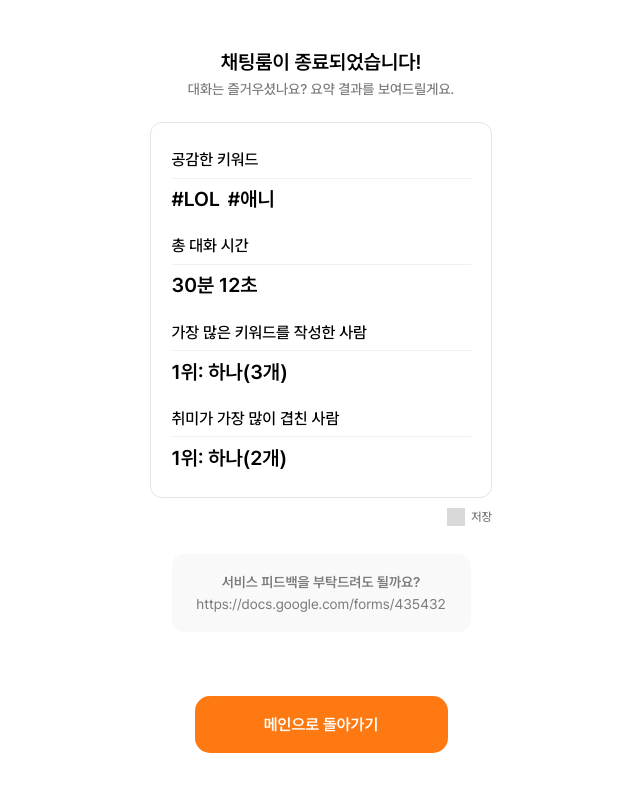
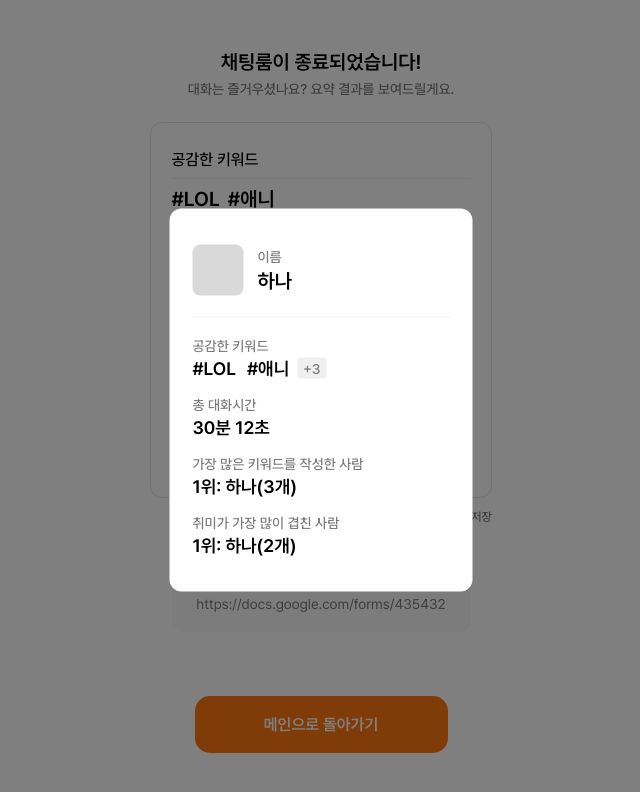
Before and after one commit to IT-s-Time-6Team/FE, a React (Vite) app: page /chatRoom/exit in a window 1280 px wide. Shown: the top 792 px of the page, without its empty margins (319-959 px from the left). Built offline with nearby package versions, Linux system fonts and the light colour scheme.

Commit message:
feat: 채팅 요약 결과 모달 생성

```diff
--- /dev/null
+++ b/src/components/chatRoomExit/SummaryModal.tsx
@@ -0,0 +1,141 @@
+import styled from '@emotion/styled';
+const SummaryModal = () => {
+  return (
+    <Mask>
+      <ModalBody>
+        <ProfileContainer>
+          <ProfileImage />
+          <ProfileTextContainer>
+            <Label>이름</Label>
+            <Name>하나</Name>
+          </ProfileTextContainer>
+        </ProfileContainer>
+        <Divider />
+        <InfoContainer>
+          <KeywordContainer>
+            <Label>공감한 키워드</Label>
+            <KeywordList>
+              <KeywordWrapper>
+                <Keyword>#LOL</Keyword>
+                <Keyword>#애니</Keyword>
+              </KeywordWrapper>
+              <MoreKeywords>+3</MoreKeywords>
+            </KeywordList>
+          </KeywordContainer>
+          <KeywordContainer>
+            <Label>총 대화시간</Label>
+            <Keyword>30분 12초</Keyword>
+          </KeywordContainer>
+          <KeywordContainer>
+            <Label>가장 많은 키워드를 작성한 사람</Label>
+            <Keyword>1위: 하나(3개)</Keyword>
+          </KeywordContainer>
+          <KeywordContainer>
+            <Label>취미가 가장 많이 겹친 사람</Label>
+            <Keyword>1위: 하나(2개)</Keyword>
+          </KeywordContainer>
+        </InfoContainer>
+      </ModalBody>
+    </Mask>
+  );
+};
+export default SummaryModal;
+const Mask = styled.div`
+  position: fixed;
+  top: 0;
+  left: 0;
+  width: 100%;
+  height: 100%;
+  background: rgba(0, 0, 0, 0.5);
+`;
+const ModalBody = styled.div`
+  width: 303px;
+  height: 383px;
+  border-radius: 12px;
+  background: #fff;
+  position: fixed;
+  top: 50%;
+  left: 50%;
+  transform: translate(-50%, -50%);
+  padding: 36px 23px;
+  display: flex;
+  flex-direction: column;
+  justify-content: space-between;
+`;
+const ProfileContainer = styled.div`
+  display: flex;
+  gap: 14px;
+  align-items: center;
+`;
+
+const ProfileImage = styled.div`
+  width: 51px;
+  height: 51px;
+  background-color: #d9d9d9;
+  border-radius: 8px;
+`;
+
+const ProfileTextContainer = styled.div`
+  display: flex;
+  flex-direction: column;
+  gap: 4px;
+`;
+
+const Label = styled.p`
+  font-size: 14px;
+  color: #7c7c7c;
+  font-weight: 500;
+`;
+
+const Name = styled.p`
+  font-size: 20px;
+  font-weight: 600;
+`;
+
+const InfoContainer = styled.div`
+  display: flex;
+  flex-direction: column;
+  gap: 18px;
+`;
+const KeywordContainer = styled.div`
+  display: flex;
+  flex-direction: column;
+  gap: 4px;
+`;
+
+const KeywordList = styled.div`
+  display: flex;
+  gap: 8px;
+  align-items: center;
+`;
+
+const KeywordWrapper = styled.div`
+  display: flex;
+  gap: 11px;
+  align-items: center;
+  max-width: 215px;
+`;
+
+const Keyword = styled.p`
+  font-size: 18px;
+  font-weight: 600;
+`;
+
+const MoreKeywords = styled.div`
+  width: 29px;
+  height: 21px;
+  background-color: #f0f0f0;
+  border-radius: 3px;
+  box-sizing: border-box;
+  color: #7c7c7c;
+  font-size: 14px;
+  font-weight: 500;
+  display: flex;
+  justify-content: center;
+  align-items: center;
+`;
+const Divider = styled.div`
+  width: 257px;
+  height: 1px;
+  background-color: #f0f0f0;
+`;
--- a/src/pages/chatRoomExitPage.tsx
+++ b/src/pages/chatRoomExitPage.tsx
@@ -1,5 +1,6 @@
 import styled from '@emotion/styled';
 import Button from '@components/chatRoomExit/Button';
+import SummaryModal from '@components/chatRoomExit/SummaryModal';
 const ChatRoomExitPage = () => {
   return (
     <Container>
@@ -43,6 +44,7 @@ const ChatRoomExitPage = () => {
         <FormLinkText>https://docs.google.com/forms/435432</FormLinkText>
       </FeedbackBox>
       <Button text='메인으로 돌아가기' />
+      <SummaryModal />
     </Container>
   );
 };
```
